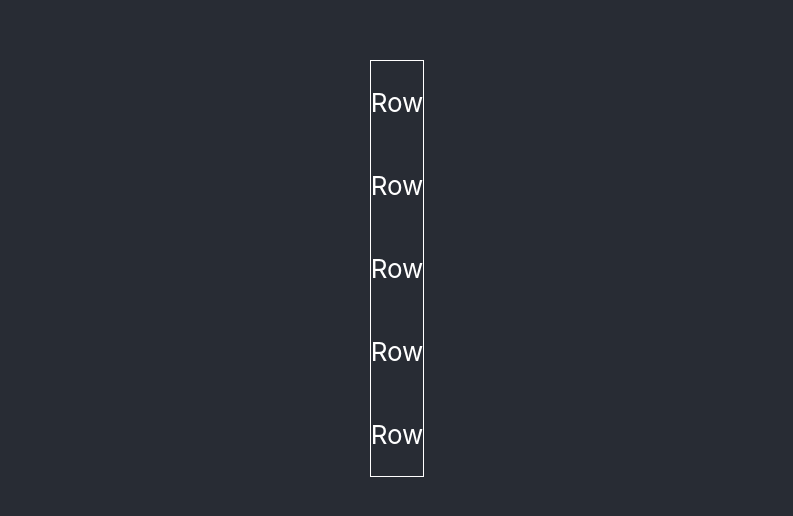
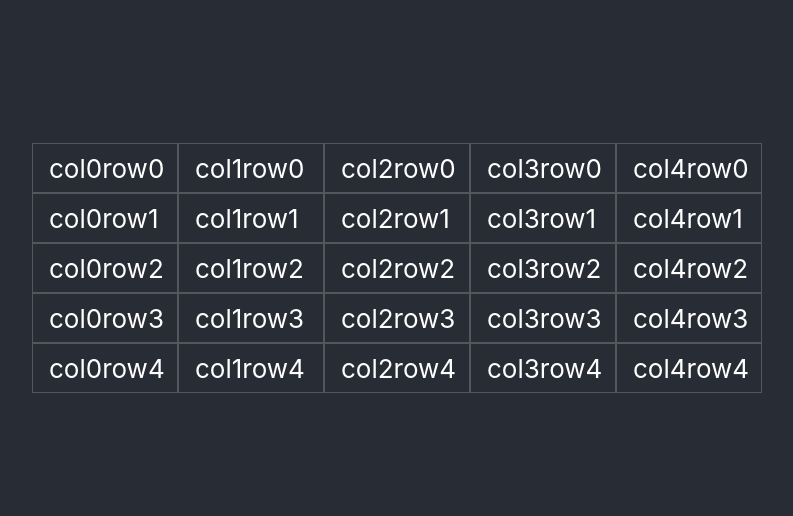
Before and after one commit to chriswillsflannery/typescript-spreadsheet, a React (Create React App) app: page / in a window 1280 px wide. Shown: the part 132-648 px from the top of the page, without its empty margins (243-1036 px from the left). Built offline with nearby package versions, Linux system fonts and the light colour scheme.

Commit message:
started TS grid

```diff
--- a/src/App.css
+++ b/src/App.css
@@ -1,19 +1,5 @@
+
 .App {
-  text-align: center;
-}
-
-.App-logo {
-  height: 40vmin;
-  pointer-events: none;
-}
-
-@media (prefers-reduced-motion: no-preference) {
-  .App-logo {
-    animation: App-logo-spin infinite 20s linear;
-  }
-}
-
-.App-header {
   background-color: #282c34;
   min-height: 100vh;
   display: flex;
@@ -24,15 +10,13 @@
   color: white;
 }
 
-.App-link {
-  color: #61dafb;
+.grid-cell {
+  display: flex;
+  justify-content: flex-start;
+  align-items: center;
+  padding-left: 1rem;
+  width: 8rem;
+  height: 3rem;
+  border: 1px solid;
+  border-color: rgba(255,255,255,0.2);
 }
-
-@keyframes App-logo-spin {
-  from {
-    transform: rotate(0deg);
-  }
-  to {
-    transform: rotate(360deg);
-  }
-}
--- a/src/App.tsx
+++ b/src/App.tsx
@@ -1,48 +1,28 @@
 import React, { useState } from 'react';
+import Column from './components/Column';
 import styled from 'styled-components';
 import './App.css';
-
-const StyledGrid = styled.div`
-  display: grid;
-  grid-template-rows: 1fr 1fr;
-  border: 1px solid white;
-`;
-
-interface Row {
-
-}
-
-const Row: React.FC = () => {
-  return (
-    <>
-      <p>Row</p>
-    </>
-  )
-}
 
 const App: React.FC = () => {
 
   const [numRows, setNumRows] = useState(5);
   const [numColumns, setNumColumns] = useState(5);
 
-  const styles = {
-    row: {
-      gridTemplateColumns: `repeat(${numRows}, 1fr)`,
-    }
-  };
+  const StyledGrid = styled.div`
+    display: grid;
+    grid-template-columns: repeat(${numRows}, 1fr);
+  `;
 
-  const rows = [];
-  for (let i = 0; i < numRows; i++) {
-    rows.push(<Row style={styles.row} key={i} />);
+  const columns = [];
+  for (let i = 0; i < numColumns; i++) {
+    columns.push(<Column key={`col${i}`} uq={`col${i}`} rows={numRows} />)
   }
 
   return (
     <div className="App">
-      <header className="App-header">
-        <StyledGrid>
-          {rows}
-        </StyledGrid>
-      </header>
+      <StyledGrid>
+        {columns}
+      </StyledGrid>
     </div>
   );
 }
--- /dev/null
+++ b/src/components/Cell.tsx
@@ -0,0 +1,13 @@
+import React from 'react';
+
+interface Props {
+  disp: string;
+}
+
+const Cell: React.FC<Props> = ({ disp }) => {
+  return (
+    <div className="grid-cell ruler" >{disp}</div>
+  )
+}
+
+export default Cell;
--- /dev/null
+++ b/src/components/Column.tsx
@@ -0,0 +1,23 @@
+import React from 'react';
+import Cell from './Cell';
+
+interface Props {
+  uq: string;
+  rows: number;
+}
+
+const Column: React.FC<Props> = ({ uq, rows }) => {
+
+  const cells = [];
+  for (let i = 0; i < rows; i++) {
+    cells.push(<Cell disp={`${uq}row${i}`} key={`row${i}`} />)
+  }
+
+  return (
+    <div className="grid-column">
+      {cells}
+    </div>
+  )
+}
+
+export default Column;
```
